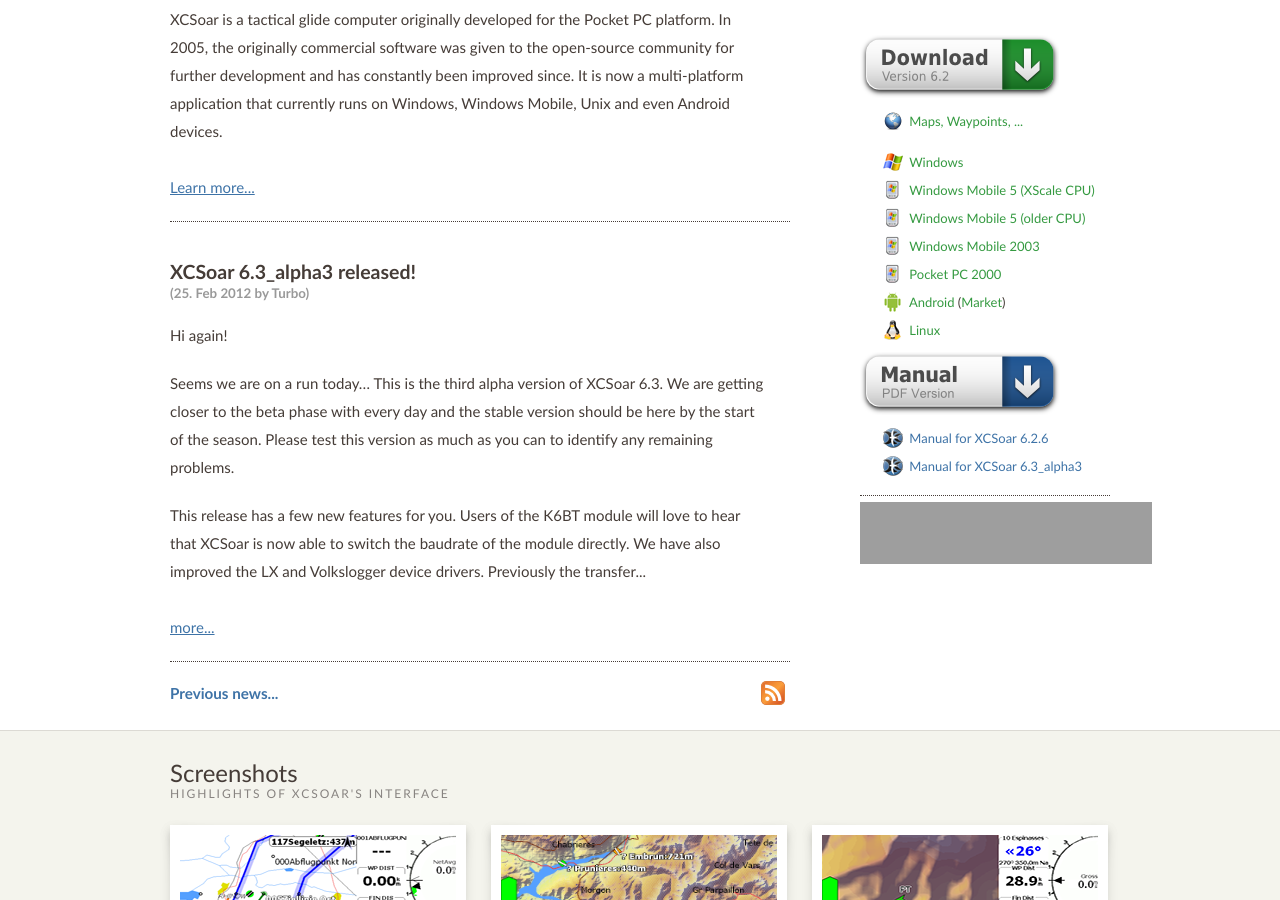
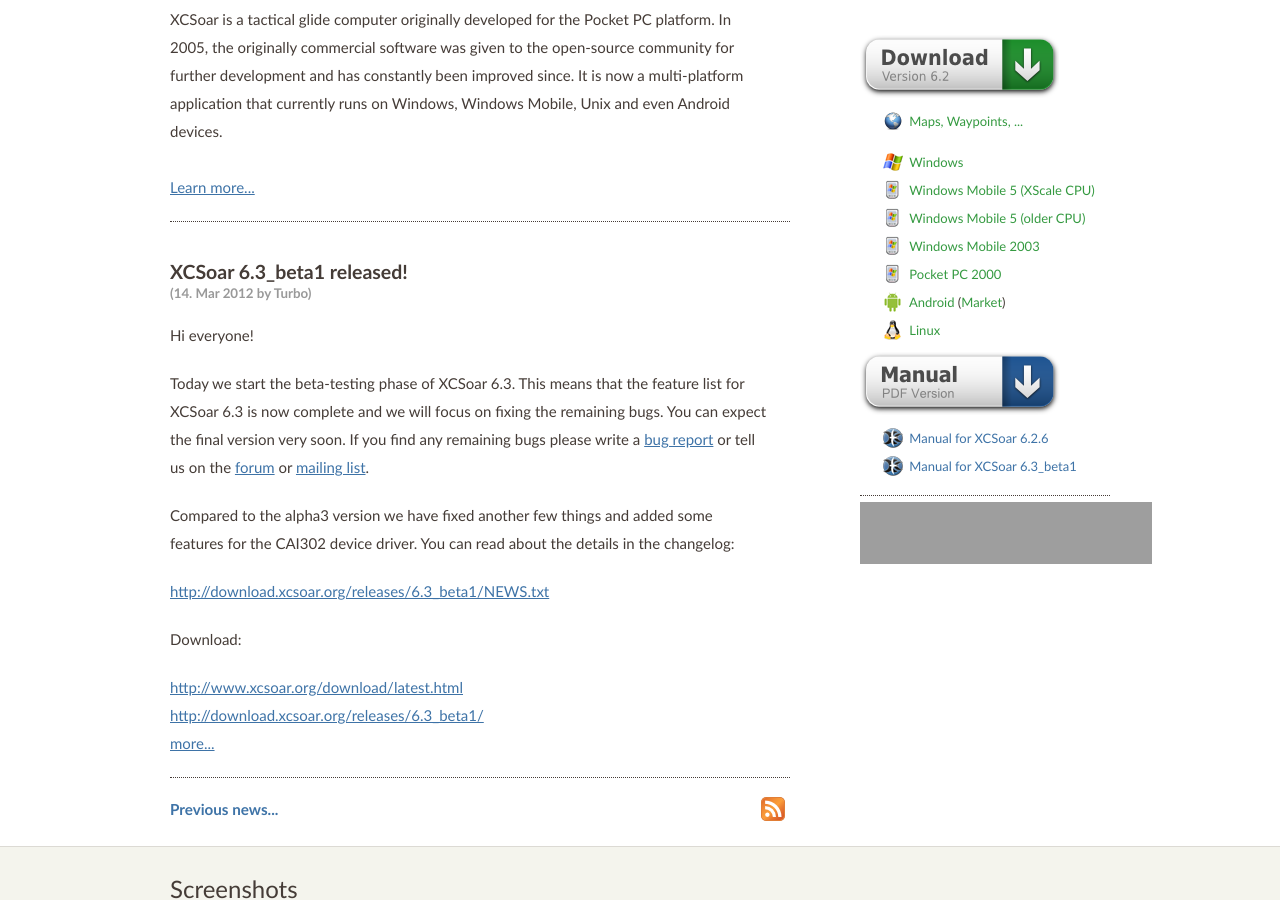
Before and after one commit to XCSoar/website, a Jekyll site: the page built from index.html, in a window 1280 px wide and 900 px high, scrolled down 204 px. Built offline with Jekyll 4.4.1, drawn with Linux system fonts in a browser that asks for light colours; grey boxes are pictures that could not be loaded.

Commit message:
release 6.3_beta1

```diff
--- a/_config.yml
+++ b/_config.yml
@@ -1,7 +1,7 @@
 permalink: /discover/:year/:month/:day/:title.html
 
 xcsoar_stable_version: 6.2.6
-xcsoar_testing_version: 6.3_alpha3
+xcsoar_testing_version: 6.3_beta1
 xcsoar_old_version: 6.1.5
 
 xcsoar_next_milestone: 'XCSoar 6.3'
--- /dev/null
+++ b/_posts/2012-03-14-XCSoar_6.3_beta1_released.md
@@ -0,0 +1,27 @@
+---
+layout: post
+color: blue
+title: XCSoar 6.3_beta1 released!
+author: Turbo
+---
+Hi everyone!
+
+Today we start the beta-testing phase of XCSoar 6.3. This means that the
+feature list for XCSoar 6.3 is now complete and we will focus on fixing
+the remaining bugs. You can expect the final version very soon. If you find
+any remaining bugs please write a [bug report](/develop/new_ticket.html) or
+tell us on the [forum](/forum/) or [mailing list](/discover/mailinglist.html).
+
+Compared to the alpha3 version we have fixed another few things and added
+some features for the CAI302 device driver. You can read about the details
+in the changelog:
+
+ <{{ site.download_server_url }}6.3_beta1/NEWS.txt>
+
+Download:
+
+ [http://www.xcsoar.org/download/latest.html](/download/latest.html)
+ <{{ site.download_server_url }}6.3_beta1/>
+ <https://market.android.com/details?id=org.xcsoar.testing>
+
+The next major release will be 6.3, going final soon.
```
